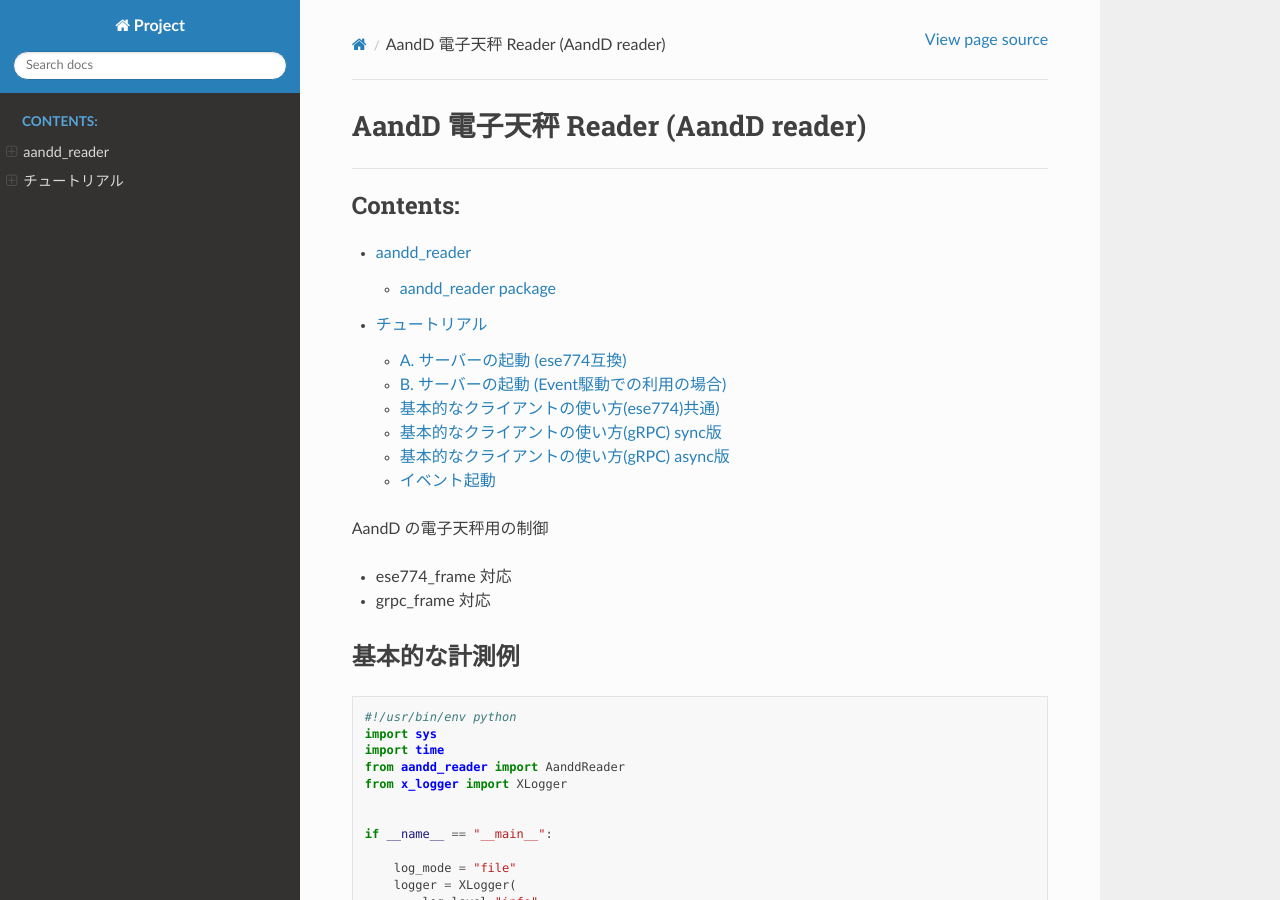
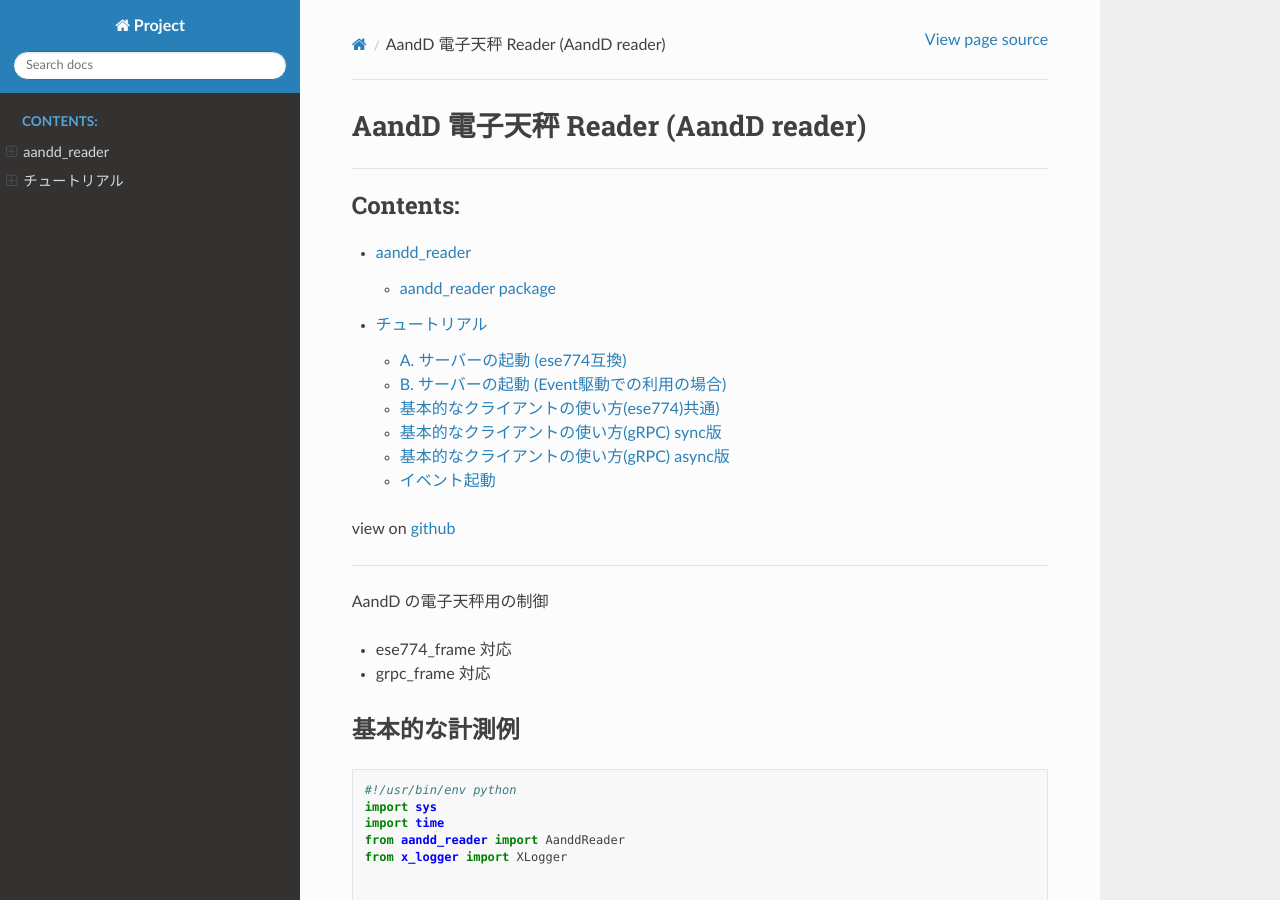
Before and after one commit to ohara-lab-su/aandd_reader, a Sphinx documentation site: the page built from docs/index.md, in a window 1280 px wide and 900 px high. Built offline with Sphinx 7.4.7 and the Read the Docs theme 3.1.0, drawn with Linux system fonts in a browser that asks for light colours.

````diff
--- a/docs/index.md
+++ b/docs/index.md
@@ -9,6 +9,9 @@
 api/modules
 tutorials/intro
 ```
+view on [github](https://github.com/ohara-lab-su/aandd_reader/)
+
+---
 
 AandD の電子天秤用の制御
 
````
